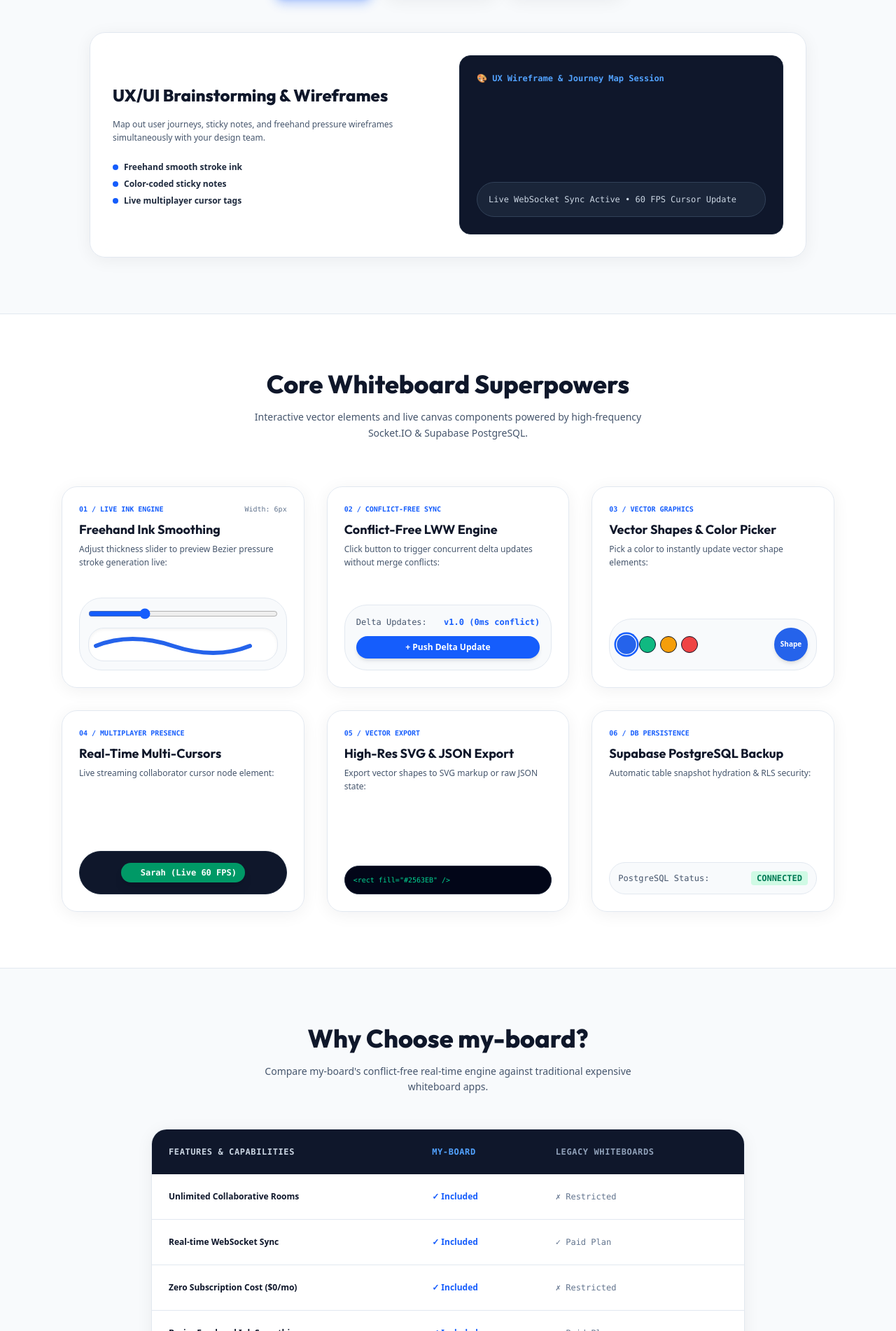
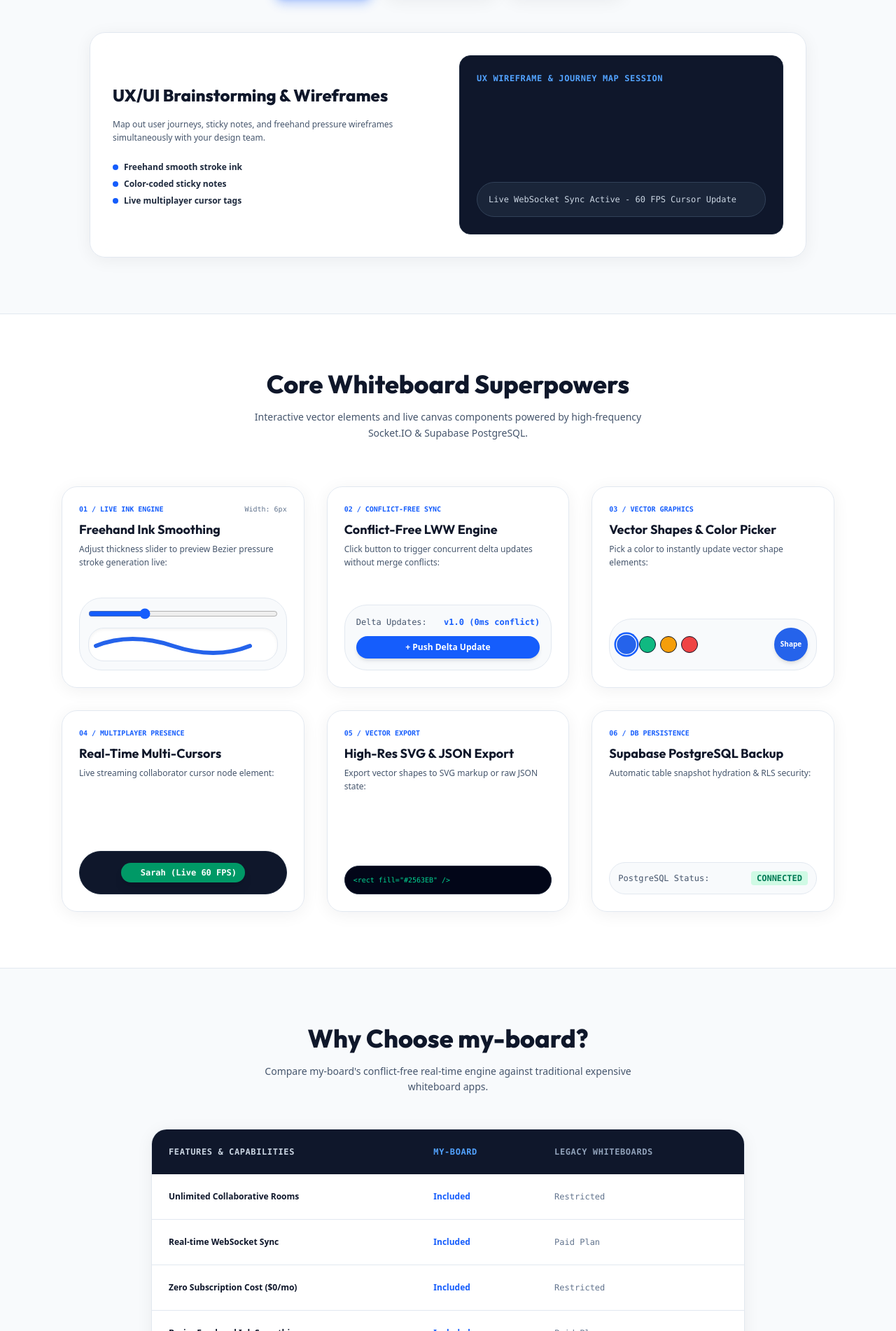
Before and after one commit to thulanesigasa/my-board, a Next.js app: page / in a window 1280 px wide. Shown: the part 2358-4260 px from the top of the page at 70% size. Built offline with nearby package versions, Linux system fonts and the light colour scheme; no server answers.

Commit message:
feat(emoji): purge all non-ASCII emojis and special symbols across components (#56)

```diff
--- a/src/components/landing/ComparisonMatrix.tsx
+++ b/src/components/landing/ComparisonMatrix.tsx
@@ -36,10 +36,10 @@
                 <tr key={i} className="hover:bg-slate-50 transition">
                   <td className="p-4 sm:p-6 font-semibold text-slate-900">{row.feature}</td>
                   <td className="p-4 sm:p-6 font-bold text-blue-600">
-                    {row.myBoard ? '✓ Included' : '—'}
+                    {row.myBoard ? 'Included' : '-'}
                   </td>
                   <td className="p-4 sm:p-6 text-slate-500 font-mono">
-                    {row.legacy ? '✓ Paid Plan' : '✗ Restricted'}
+                    {row.legacy ? 'Paid Plan' : 'Restricted'}
                   </td>
                 </tr>
               ))}
--- a/src/components/landing/UseCaseShowcase.tsx
+++ b/src/components/landing/UseCaseShowcase.tsx
@@ -10,19 +10,19 @@
       title: 'UX/UI Brainstorming & Wireframes',
       description: 'Map out user journeys, sticky notes, and freehand pressure wireframes simultaneously with your design team.',
       highlights: ['Freehand smooth stroke ink', 'Color-coded sticky notes', 'Live multiplayer cursor tags'],
-      mockup: '🎨 UX Wireframe & Journey Map Session',
+      mockup: 'UX Wireframe & Journey Map Session',
     },
     architecture: {
       title: 'Software System Architecture & WebSockets',
       description: 'Diagram complex cloud microservices, database schemas, and Socket.IO real-time event streaming flows.',
       highlights: ['Vector Rectangles & Arrows', 'Supabase PostgreSQL persistence', 'Export SVG vector diagrams'],
-      mockup: '⚡ Microservices & Database Architecture',
+      mockup: 'Microservices & Database Architecture',
     },
     sprint: {
       title: 'Agile Sprint Planning & Retrospectives',
       description: 'Organize sprint backlogs, feature prioritization grids, and retrospective feedback cards with your agile team.',
       highlights: ['Drag & drop state sync', 'Conflict-free LWW engine', 'Unlimited room sessions'],
-      mockup: '📊 Sprint Backlog & Retrospective Board',
+      mockup: 'Sprint Backlog & Retrospective Board',
     },
   };
 
@@ -93,11 +93,11 @@
           </div>
 
           <div className="h-64 rounded-2xl bg-slate-900 border border-slate-800 p-6 flex flex-col justify-between text-white relative overflow-hidden shadow-inner">
-            <div className="text-xs font-bold font-mono text-blue-400">
+            <div className="text-xs font-bold font-mono text-blue-400 uppercase tracking-wider">
               {current.mockup}
             </div>
             <div className="p-4 rounded-xl bg-slate-800/80 border border-slate-700 text-slate-300 font-mono text-xs">
-              Live WebSocket Sync Active • 60 FPS Cursor Update
+              Live WebSocket Sync Active - 60 FPS Cursor Update
             </div>
           </div>
         </div>
```
